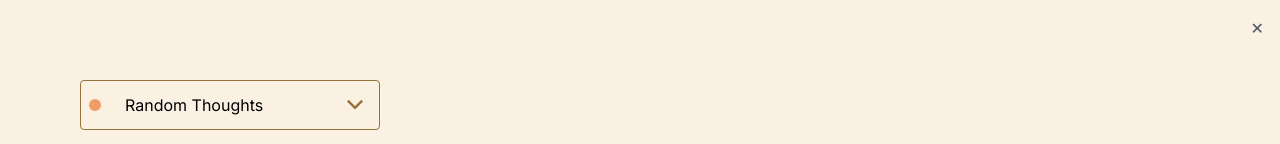
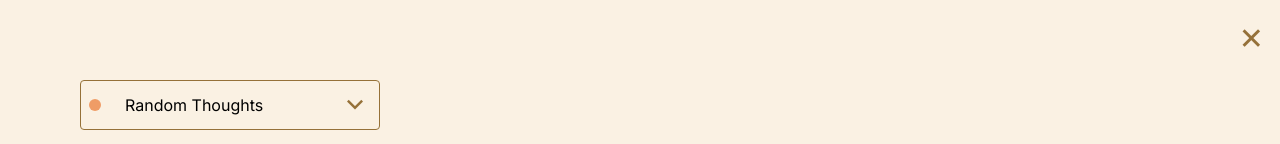
Before and after one commit to jchavezlavalle/notes-taking, a Next.js app: page / in a window 1280 px wide. Both pictures are taken after a click on the button "New Note". Shown: the top 144 px of the page. Built offline with nearby package versions, Linux system fonts and the light colour scheme; a web font is replaced by a local one.

Commit message:
fix spacing between notes

```diff
--- a/app/components/NoteForm.tsx
+++ b/app/components/NoteForm.tsx
@@ -60,7 +60,8 @@ export default function NoteForm({ categories, onAdd, onCloseModal }: Props) {
       <div className="mb-4 w-64">
       <button
         onClick={() => handleCloseModal()}
-        className="absolute top-4 right-4 text-gray-600 hover:text-black"
+        style={{fontSize:"30px", color:"#957139"}}
+        className="absolute top-4 right-4 text-gray-600"
       >
         ✕
       </button>
--- a/app/components/NotesList.tsx
+++ b/app/components/NotesList.tsx
@@ -27,7 +27,7 @@ export default function NotesList({ notes, categories, selectedCategory, onDelet
     }
 
     return (
-      <div className="grid grid-cols-1 sm:grid-cols-2 lg:grid-cols-3 xl:grid-cols-3 gap-4 mr-10 mb-10">
+      <div className="grid grid-cols-1 sm:grid-cols-2 lg:grid-cols-3 xl:grid-cols-3 gap-4 mr-10 mb-10 justify-start flex flex-wrap">
         {notes.map((note: Note) => {
           const category = categories.find(c => c.id === note.categoryId);
           const dateStr = formatDate(note.createdAt);
@@ -37,7 +37,7 @@ export default function NotesList({ notes, categories, selectedCategory, onDelet
             <div
               key={note.id}
               style={{ backgroundColor: category && category.background, borderColor: category && category.color, borderWidth: 'medium' }}
-              className="w-full p-4 rounded-lg shadow transform hover:rotate-0 transition-transform relative overflow-hidden"
+              className="w-90 h-80 p-4 rounded-lg shadow transform hover:rotate-0 transition-transform relative overflow-hidden"
             >
               <div className="flex items-center gap-2 mb-2">
                     <div className="font-bold text-normal">{dateStr}</div>
--- a/app/page.tsx
+++ b/app/page.tsx
@@ -109,7 +109,7 @@ export default function Home() {
         </aside>
 
         {notes.length > 0 && (
-  <div className="flex justify-end items-start flex-1 relative">
+  <div className="flex items-start relative">
     <section
       className="
         overflow-auto
```
